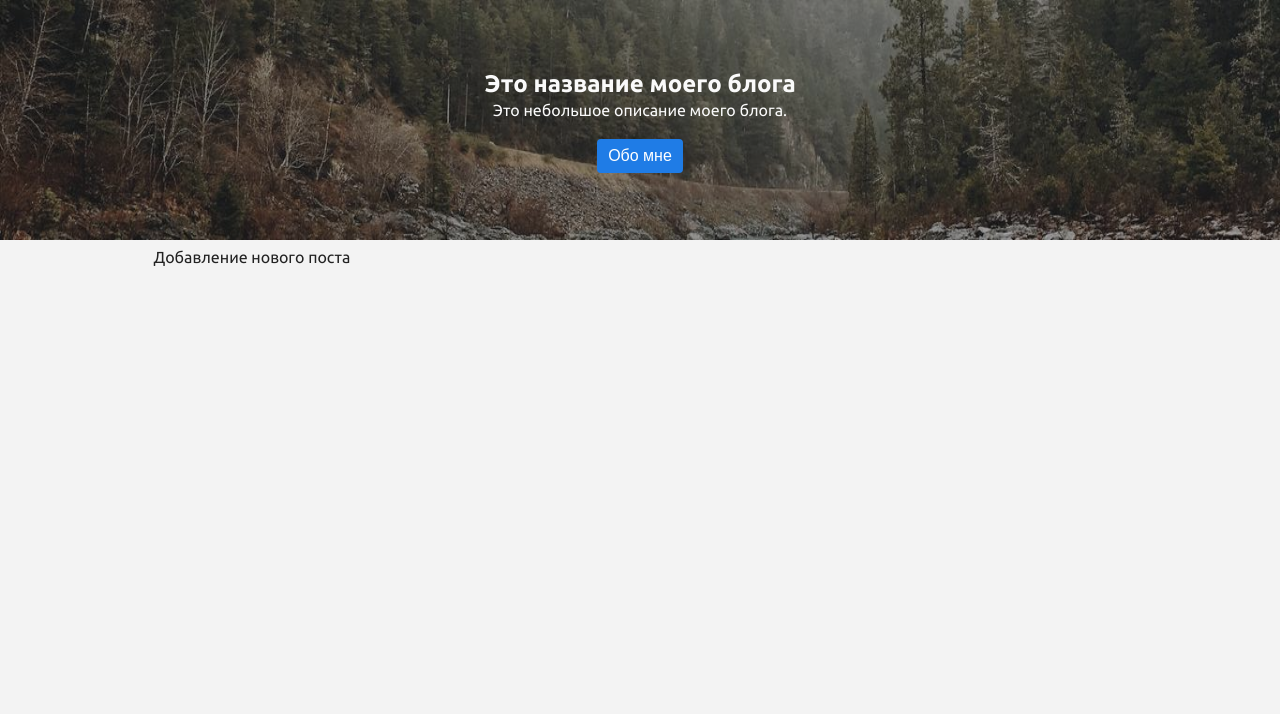
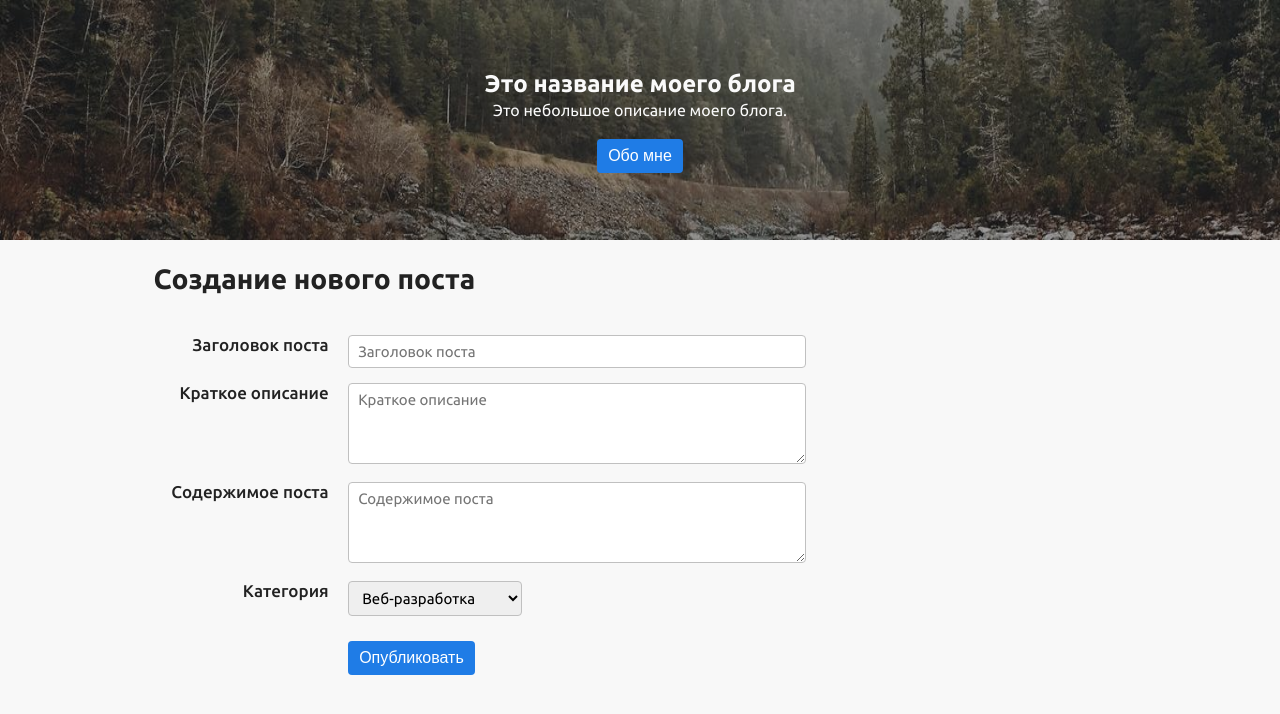
Before and after one commit to bananchik228/react-blog, a React (Create React App) app: page /posts/add in a window 1280 px wide. Shown: the top 714 px of the page. Built offline with nearby package versions, Linux system fonts and the light colour scheme.

Commit message:
Сверстал страницу создания нового поста

```diff
--- a/src/assets/sass/style.scss
+++ b/src/assets/sass/style.scss
@@ -18,16 +18,21 @@
 body {
     margin: 0;
     font-family: 'Ubuntu', sans-serif;
-    background: rgb(243, 243, 243);
+    background: rgb(248, 248, 248);
     color: #222;
 
-    input {
+    input, textarea, select {
+        font-family: 'Ubuntu', sans-serif;
         padding: 7px 9px;
-        width: 40%;
+        width: 100%;
         outline: none;
         font-size: 15px;
         border: 1px solid silver;
         border-radius: 4px;
+    }
+
+    select {
+        width: auto;
     }
 
     .content {
--- a/src/components/button/button.scss
+++ b/src/components/button/button.scss
@@ -1,5 +1,4 @@
 .button {
-    margin-top: 10px;
     outline: none;
     border-radius: 4px;
     border: none;
--- a/src/components/header/header.scss
+++ b/src/components/header/header.scss
@@ -7,6 +7,10 @@
     text-align: center;
     color: rgb(250, 250, 250);
     position: relative;
+
+    .button {
+        margin-top: 10px;
+    }
 
     h2 {
         color: rgb(250, 250, 250);
--- /dev/null
+++ b/src/components/post-add/index.jsx
@@ -0,0 +1,62 @@
+import React from 'react'
+
+import Button from '@components/button'
+
+import './post-add.scss'
+
+export default () => {
+    return (
+        <div className="post-add">
+            <div className="post-add__form">
+                <h1 class="post-add__title">Создание нового поста</h1>
+
+                <div className="post-add__item">
+                    <div className="post-add__name">
+                        <label htmlFor="input-title">Заголовок поста</label>
+                    </div>
+                    <div className="post-add__content">
+                        <input id="input-title" name="title" placeholder="Заголовок поста" />
+                    </div>
+                </div>
+
+                <div className="post-add__item">
+                    <div className="post-add__name">
+                        <label htmlFor="input-description">Краткое описание</label>
+                    </div>
+                    <div className="post-add__content">
+                        <textarea id="input-description" name="description" placeholder="Краткое описание" />
+                    </div>
+                </div>
+
+                <div className="post-add__item">
+                    <div className="post-add__name">
+                        <label htmlFor="input-content">Содержимое поста</label>
+                    </div>
+                    <div className="post-add__content">
+                        <textarea id="input-content" name="content" placeholder="Содержимое поста" />
+                    </div>
+                </div>
+
+                <div className="post-add__item">
+                    <div className="post-add__name">
+                        <label htmlFor="input-category">Категория</label>
+                    </div>
+                    <div className="post-add__content">
+                        <select id="input-category" name="category">
+                            <option value="Личная жизнь">Веб-разработка</option>
+                            <option value="Планы на будущее">Планы на будущее</option>
+                            <option value="Личная жизнь">Личная жизнь</option>
+                        </select>
+                    </div>
+                </div>
+
+                <div className="post-add__item">
+                    <div className="post-add__name" />
+                    <div className="post-add__content">
+                        <Button type="info">Опубликовать</Button>
+                    </div>
+                </div>
+            </div>
+        </div>
+    )
+}
--- /dev/null
+++ b/src/components/post-add/post-add.scss
@@ -0,0 +1,44 @@
+.post-add {
+    display: flex;
+    flex-direction: column;
+
+    &__title {
+        font-size: 28px;
+        margin: 15px 0 25px 0;
+    }
+
+    &__form {
+        display: flex;
+        flex-direction: column;
+        width: 100%;
+    }
+
+    &__item {
+        display: flex;
+        margin-top: 15px;
+
+        &:last-child {
+            margin: 25px 0 15px 0;
+        }
+    }
+
+    &__name {
+        text-align: end;
+        font-weight: 500;
+        margin-right: 2%;
+        font-size: 17px;
+        width: 18%;
+    }
+
+    &__content {
+        width: 45%;
+
+        textarea {
+            height: 65px;
+        }
+    }
+
+    .button {
+        align-self: flex-start;
+    }
+}
--- a/src/components/posts/index.jsx
+++ b/src/components/posts/index.jsx
@@ -1,12 +1,16 @@
 import React from 'react'
 
 import PostItem from './__item'
+
+import Button from '@components/button'
 
 import './posts.scss'
 
 export default ({posts}) => {
     return (
         <div className="posts">
+            <Button type="info" to="/posts/add">Новый пост</Button>
+
             {posts.map(post => (
                 <PostItem post={post} key={post.title} />
             ))}
--- a/src/components/posts/posts.scss
+++ b/src/components/posts/posts.scss
@@ -1,6 +1,14 @@
 .posts {
     display: flex;
     flex-direction: column;
+
+    .button {
+        margin-top: 10px;
+    }
+
+    * {
+        align-self: flex-start;
+    }
 
     &__title {
         font-size: 20px;
--- a/src/routes/posts.jsx
+++ b/src/routes/posts.jsx
@@ -2,6 +2,7 @@ import React from 'react'
 import { Switch, Route, Redirect } from 'react-router-dom'
 
 import Posts from '@components/posts'
+import PostAdd from '@components/post-add'
 
 export default ({posts, addPost}) => {
      return (
@@ -11,7 +12,7 @@ export default ({posts, addPost}) => {
             </Route>
 
             <Route exact path="/posts/add">
-                Добавление нового поста
+                <PostAdd />
             </Route>
 
             <Route exact path="/posts/:number">
```
